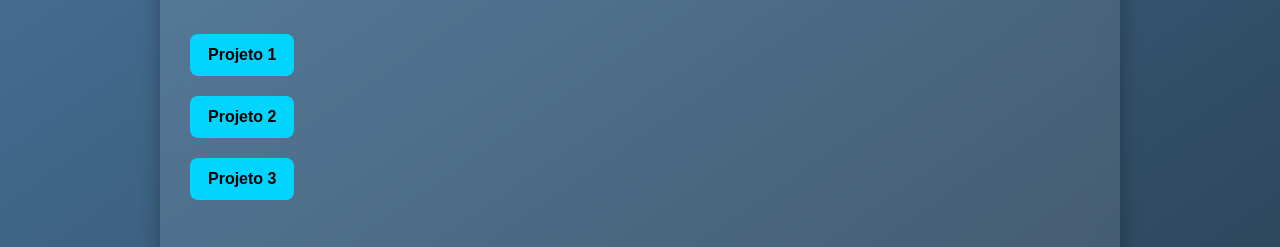
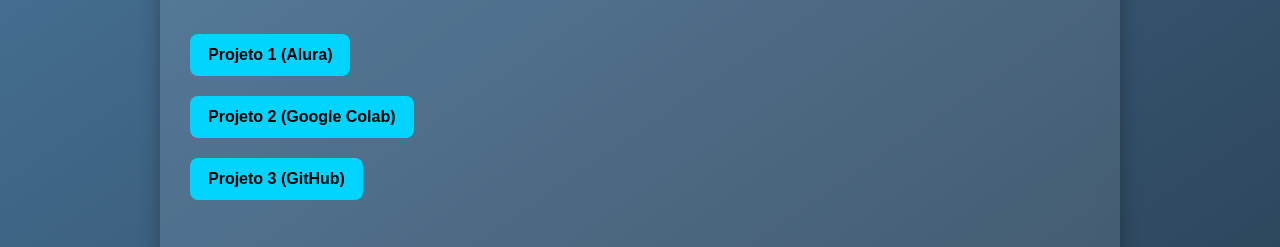
Before and after one commit to bernalsonnoel/portiforio-seliga, a plain HTML site: page index.html in a window 1280 px wide. Shown: the part 367-614 px from the top of the page. Drawn offline with Linux system fonts and the light colour scheme.

Commit message:
Update project links in index.html
Added links to projects with descriptions for better clarity.

```diff
--- a/index.html
+++ b/index.html
@@ -15,9 +15,21 @@
 
   <div class="container">
     <h2>Projetos</h2>
-    <a class="btn" href="#">Projeto 1</a><br>
-    <a class="btn" href="#">Projeto 2</a><br>
-    <a class="btn" href="#">Projeto 3</a><br>
+
+    <!-- Projeto 1 - Alura -->
+    <a class="btn" href="https://www.alura.com.br" target="_blank">
+      Projeto 1 (Alura)
+    </a><br>
+
+    <!-- Projeto 2 - Google Colab -->
+    <a class="btn" href="https://colab.research.google.com/drive/SEU_ID_DO_COLAB" target="_blank">
+      Projeto 2 (Google Colab)
+    </a><br>
+
+    <!-- Projeto 3 - GitHub -->
+    <a class="btn" href="https://github.com/SEU_USUARIO" target="_blank">
+      Projeto 3 (GitHub)
+    </a><br>
 
     <h2>Redes Sociais</h2>
     <div class="social-links">
```
